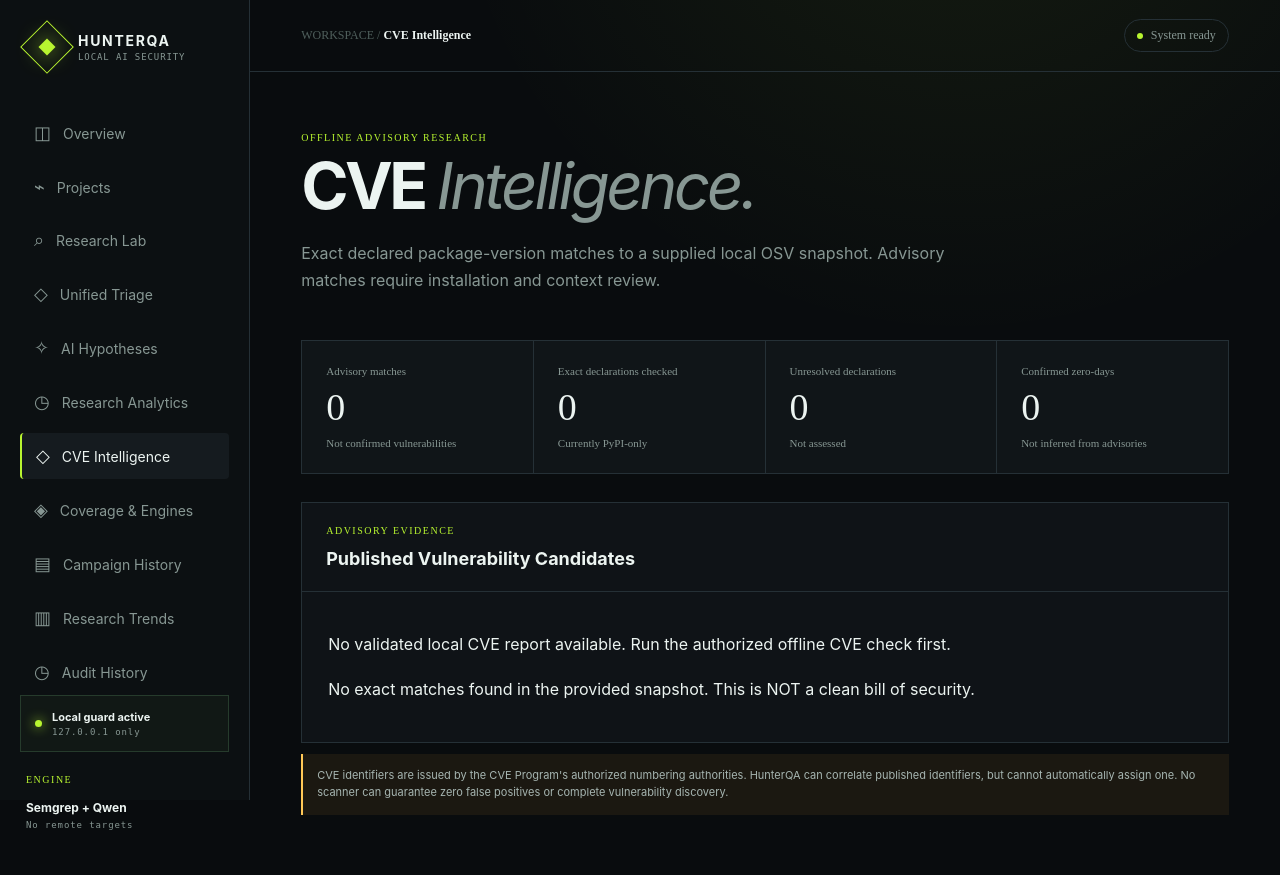
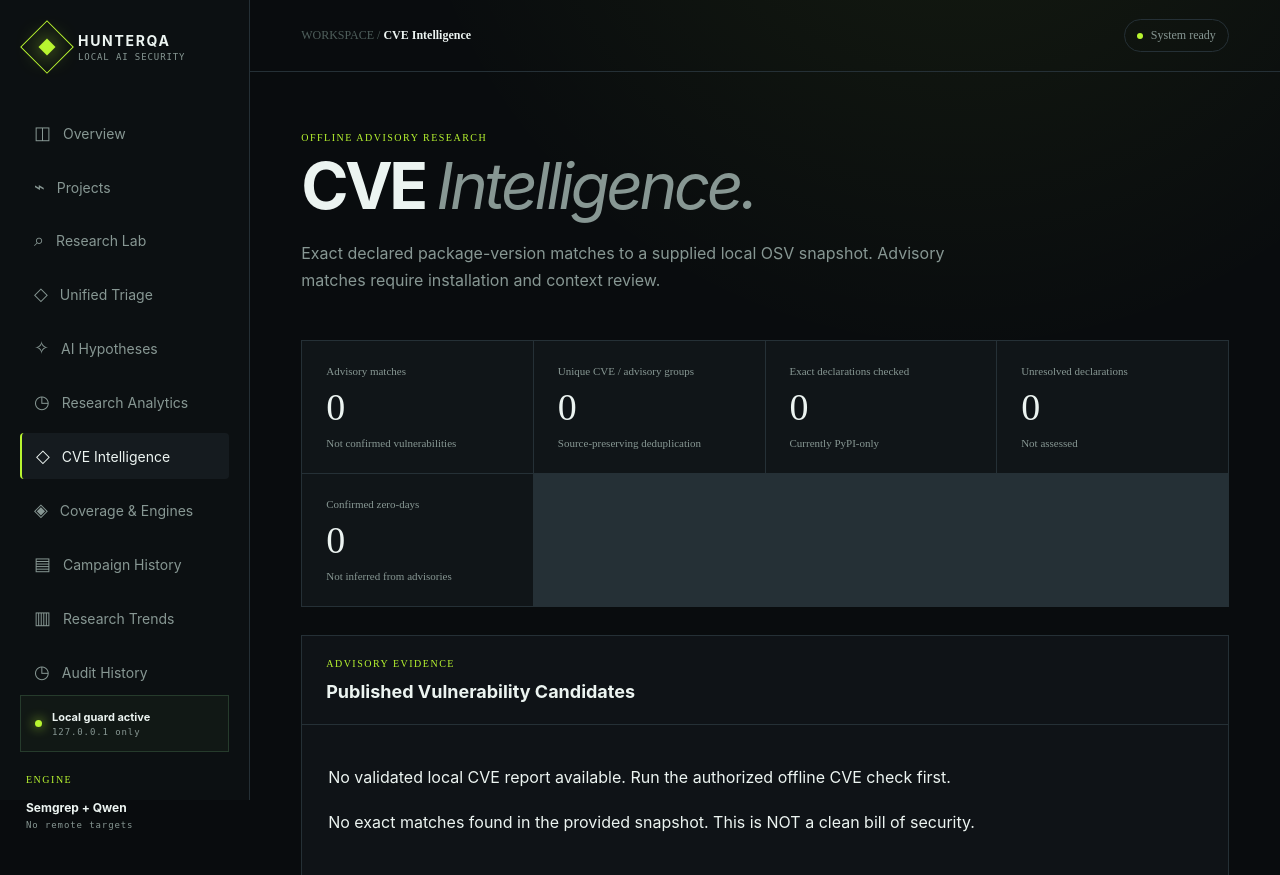
Before and after one commit to ManeaAl-Shabrain/HunterQA-AI, a Flask app: page /cve-intelligence in a window 1280 px wide. Shown: the top 875 px of the page. Before the commit the page ends 830 px from the top, so only its background shows below. Run offline with Flask 3, Linux system fonts and the light colour scheme.

Commit message:
Display unique CVE groups while retaining detailed advisory records

```diff
--- a/hunterqa/templates/cve_intelligence.html
+++ b/hunterqa/templates/cve_intelligence.html
@@ -5,12 +5,23 @@
 <section class="hero"><div><p class="eyebrow">OFFLINE ADVISORY RESEARCH</p><h1>CVE <em>Intelligence.</em></h1><p class="lede">Exact declared package-version matches to a supplied local OSV snapshot. Advisory matches require installation and context review.</p></div></section>
 <section class="stats-grid">
 <article class="stat"><span>Advisory matches</span><strong>{{ report.matches|length }}</strong><small>Not confirmed vulnerabilities</small></article>
+<article class="stat"><span>Unique CVE / advisory groups</span><strong>{{ report.cve_groups|length if report.cve_groups is defined else 0 }}</strong><small>Source-preserving deduplication</small></article>
 <article class="stat"><span>Exact declarations checked</span><strong>{{ report.coverage.get('exact_declarations_checked',0) }}</strong><small>Currently PyPI-only</small></article>
 <article class="stat"><span>Unresolved declarations</span><strong>{{ report.coverage.get('not_exactly_resolved',0) }}</strong><small>Not assessed</small></article>
 <article class="stat"><span>Confirmed zero-days</span><strong>0</strong><small>Not inferred from advisories</small></article>
 </section>
 <section class="panel"><div class="panel-head"><div><p class="eyebrow">ADVISORY EVIDENCE</p><h2>Published Vulnerability Candidates</h2></div></div>
 <div class="research-details">
+{% if report.cve_groups is defined and report.cve_groups %}
+<h3>Deduplicated CVE groups</h3>
+{% for item in report.cve_groups %}
+<article class="research-entry">
+<p><strong>{{ item.cve_id or 'Advisory without CVE alias' }}</strong> · {{ item.package }} {{ item.declared_version }}</p>
+<p><strong>Original advisory sources:</strong> {{ item.advisory_ids|join(', ') }}</p>
+<p><strong>Verification:</strong> requires human review; not confirmed exploitable.</p>
+</article>
+{% endfor %}
+{% endif %}
 {% if report.status != 'ready' %}<p>No validated local CVE report available. Run the authorized offline CVE check first.</p>{% endif %}
 {% for item in report.matches %}
 <article class="research-entry"><h3>{{ item.advisory_id }}</h3>
```
